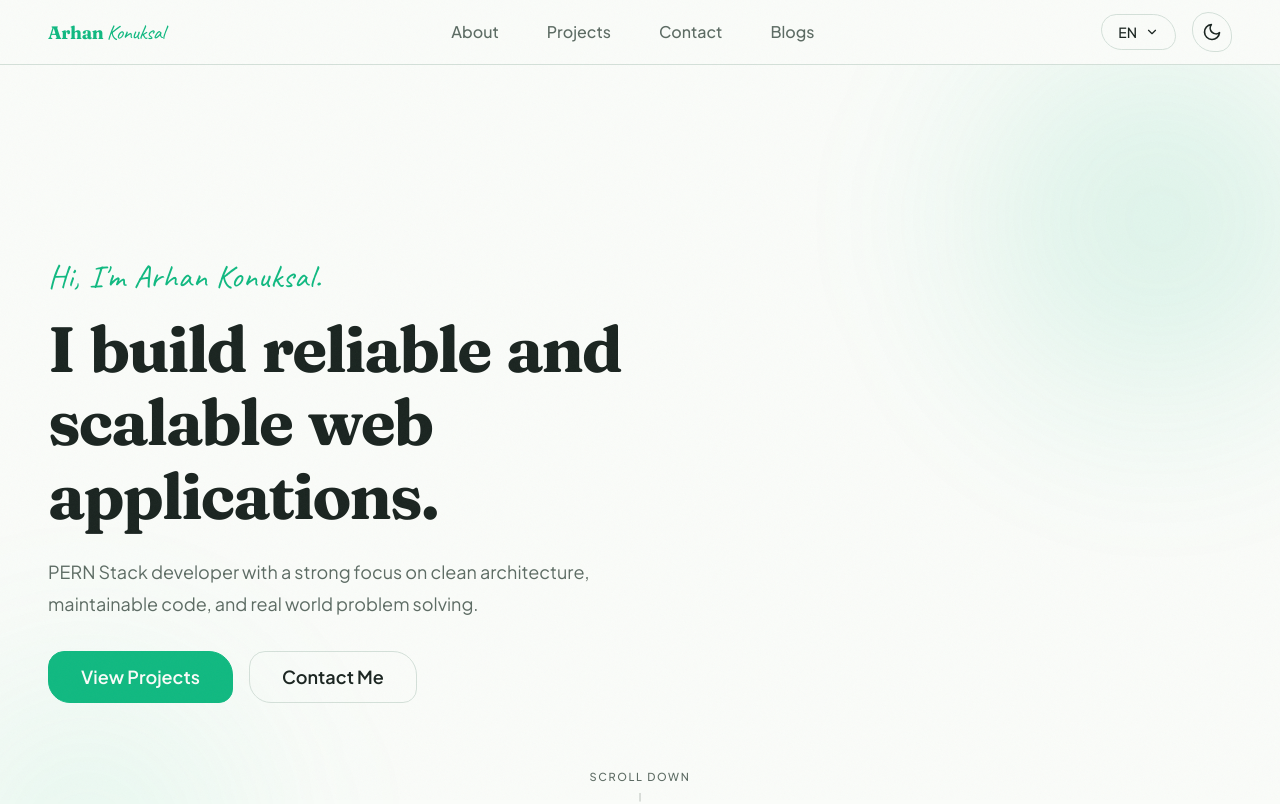
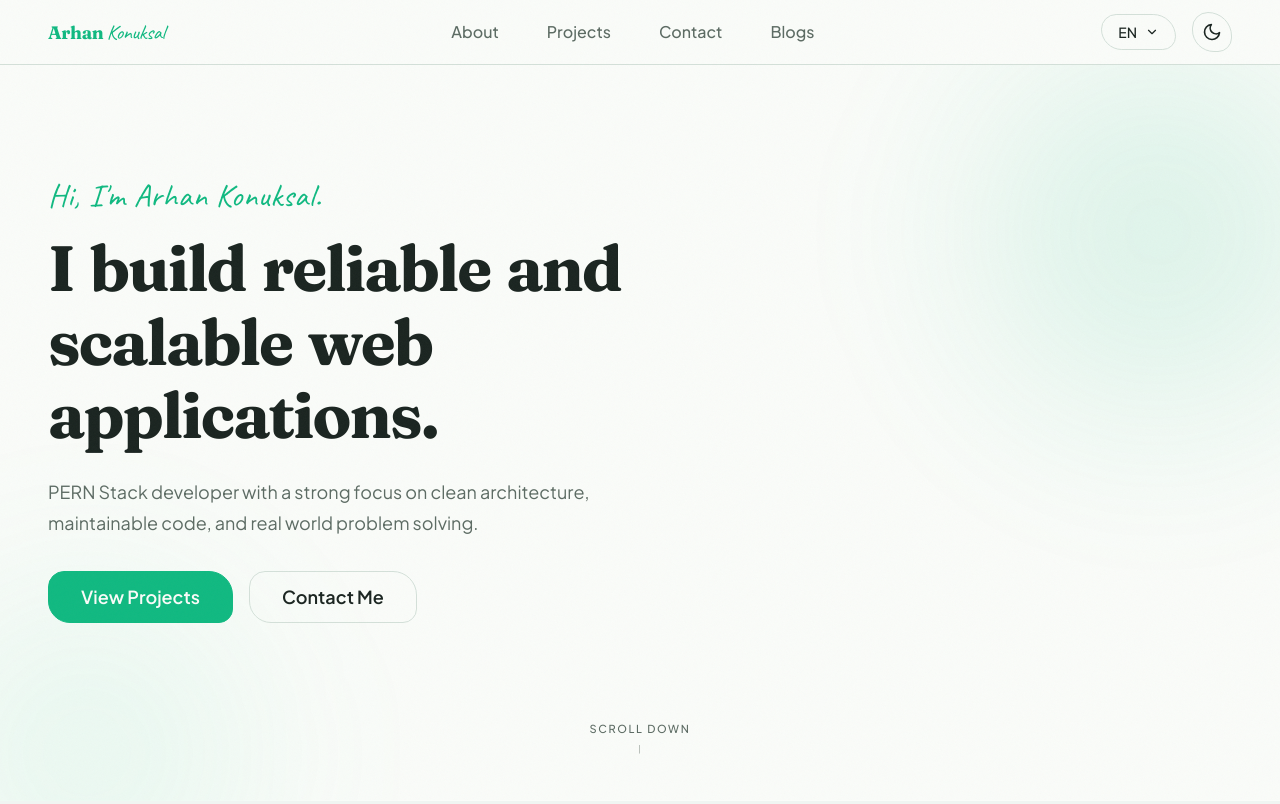
Before and after one commit to ArhanKonuksal/Portfolio-Website, a React (Vite) app: page / in a window 1280 px wide. Shown: the top 804 px of the page. Built offline with nearby package versions, Linux system fonts and the light colour scheme.

Commit message:
home hero design fixed

```diff
--- a/src/styles/design-tokens.css
+++ b/src/styles/design-tokens.css
@@ -75,6 +75,7 @@
   --container-max-width: 1320px;
   --container-padding-mobile: var(--space-3);
   --container-padding-desktop: var(--space-6);
+  --header-height: 64px;
 
   /* ─────────────────────────────────────────
      BORDERS & RADIUS (organic, hand-feel)
--- a/src/styles/sections.css
+++ b/src/styles/sections.css
@@ -26,7 +26,7 @@
   display: flex;
   align-items: center;
   justify-content: space-between;
-  height: 64px;
+  height: var(--header-height);
 }
 
 .header-logo {
@@ -249,20 +249,35 @@
    ───────────────────────────────────────── */
 
 .hero-section {
-  min-height: 100vh;
-  min-height: 100dvh;
+  height: calc(100dvh - var(--header-height));
+  height: calc(100vh - var(--header-height));
+  padding-top: 0;
+  padding-bottom: 0;
   display: flex;
-  align-items: center;
-  padding-top: var(--space-12);
-  padding-bottom: var(--space-8);
+  flex-direction: column;
   position: relative;
   overflow: hidden;
 }
 
+.hero-section > .container {
+  flex: 1;
+  display: flex;
+  flex-direction: column;
+  justify-content: space-between;
+  min-height: 0;
+  padding-top: clamp(1.25rem, 4vh, 2.5rem);
+  padding-bottom: clamp(0.75rem, 2vh, 1.25rem);
+}
+
 .hero-content {
+  flex: 1;
+  display: flex;
+  flex-direction: column;
+  justify-content: center;
   max-width: 700px;
   position: relative;
   z-index: 1;
+  min-height: 0;
 }
 
 .hero-greeting {
@@ -1149,15 +1164,18 @@
 }
 
 .hero-scroll-indicator {
-  position: absolute;
-  bottom: var(--space-4);
-  left: 50%;
-  transform: translateX(-50%);
+  position: relative;
+  bottom: auto;
+  left: auto;
+  transform: none;
+  align-self: center;
+  flex-shrink: 0;
   display: flex;
   flex-direction: column;
   align-items: center;
   gap: var(--space-1);
   z-index: 1;
+  margin-top: var(--space-2);
 }
 
 .hero-scroll-text {
@@ -1177,10 +1195,6 @@
 }
 
 @media (max-width: 767px) {
-  .hero-scroll-indicator {
-    display: none;
-  }
-
   .hero-gradient-blob {
     width: 300px;
     height: 300px;
@@ -1193,6 +1207,31 @@
     height: 250px;
     left: -20%;
     bottom: -15%;
+  }
+}
+
+@media (max-height: 720px) {
+  .hero-section > .container {
+    padding-top: var(--space-3);
+    padding-bottom: var(--space-2);
+  }
+
+  .hero-greeting {
+    font-size: clamp(1.25rem, 2.5vw, 1.5rem);
+    margin-bottom: var(--space-1);
+  }
+
+  .hero-headline {
+    margin-bottom: var(--space-2);
+  }
+
+  .hero-subheadline {
+    margin-bottom: var(--space-3);
+    font-size: var(--font-size-body);
+  }
+
+  .hero-scroll-line {
+    height: 28px;
   }
 }
 
```
